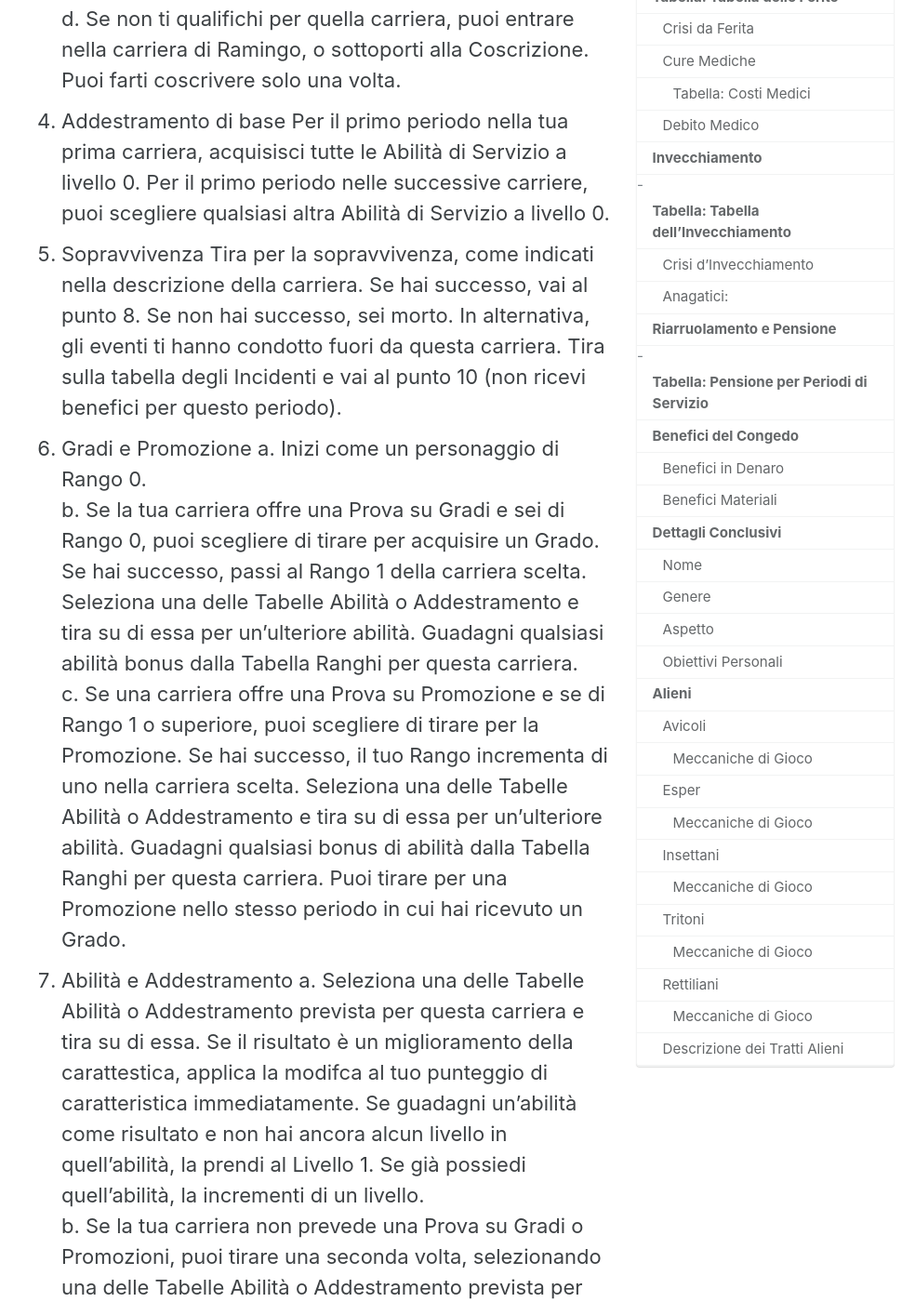
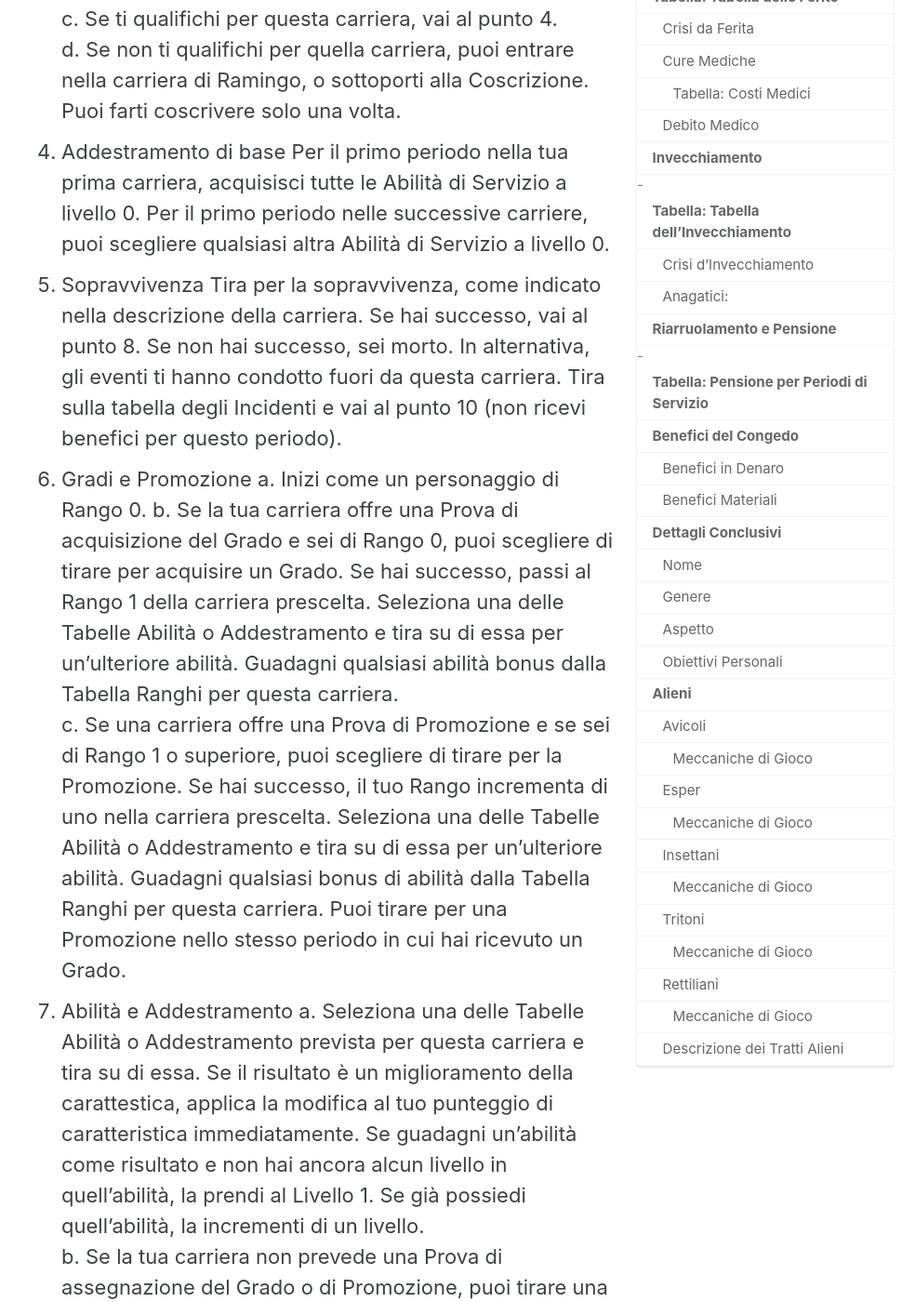
Before and after one commit to Italian-Translation-Alliance/cepheus-engine-ita.github.io, a Jekyll site: the page built from _srd/libro_primo/ch1_creazione_personaggi.md, in a window 1280 px wide and 1400 px high, scrolled down 1661 px. Shown: the whole window at 93% size, without its empty margins (296-1280 px from the left). Built offline with Jekyll 4.4.1, drawn with Linux system fonts in a browser that asks for light colours; cached includes are drawn as plain includes; some of the changed text lies outside the part shown.

Commit message:
Update ch1_creazione_personaggi.md

```diff
--- a/_srd/libro_primo/ch1_creazione_personaggi.md
+++ b/_srd/libro_primo/ch1_creazione_personaggi.md
@@ -8,17 +8,17 @@
 title: 'CAPITOLO 1: CREAZIONE DEI PERSONAGGI'
 published: true
 ---
-In Cepheus Engine i personaggi raramente sono principianti alle prime armi.
+In Cepheus Engine i personaggi raramente sono principianti freschi di fattoria.
 Non c'è alcuna limitazione a giocare un personaggio giovane e inesperto, se lo vuoi, ma siccome una vasta gamma di abilità è importante per il successo durante il gioco, molti giocatori preferiranno che i loro personaggi abbiano un po' più di esperienza del mondo.
 
-Tutti i personaggi iniziano all'età della maturità, tipicamente 18 anni. Una volta generati i punteggi per le caratteristiche e le abilità iniziali, il personaggio dovrebbe iniziare a servire periodi nella carriera scelta. Ogni periodo, che è di quattro anni, trascorso in una carriera garantisce al personaggio più esperienza dell'universo, generalmente nella forma di abilità. Genera i risultati di ciascun periodo prima di procedere al successivo. Una volta completata la carriera, i personaggi tirano per i benefici guadagnati con il "congedo" (p.e. lasciando il servizio). Possono quindi iniziare l'avventura.
+Tutti i personaggi iniziano all'età della maturità, tipicamente 18 anni. Una volta generati i punteggi per le caratteristiche e le abilità iniziali, il personaggio dovrebbe iniziare a servire periodi nella carriera prescelta. Ogni periodo, che è di quattro anni, trascorso in una carriera garantisce al personaggio più esperienza dell'universo, generalmente nella forma di abilità. Genera i risultati di ciascun periodo prima di procedere al successivo. Una volta completata la carriera, i personaggi tirano per i benefici guadagnati con il "congedo" (p.e. lasciando il servizio). Possono quindi iniziare l'avventura.
 
 Questo capitolo fornisce istruzioni complete per la generazione di ventiquattro differenti percorsi di carriera .
 
 ## Checklist di Creazione Personaggio
 
 1. Caratteristiche
-    a. Deterina le sei caratteristiche tirando 2D6 e registrandole in ordine sulla tua scheda personaggio.
+    a. Determina le sei caratteristiche tirando 2D6 e registrandole in ordine sulla tua scheda personaggio.
     b. Determina i modificatori di caratteristica.
 2. Mondo d'origine (Opzionale)
     a. Determina il mondo d'origine.
@@ -32,21 +32,21 @@
    Per il primo periodo nella tua prima carriera, acquisisci tutte le Abilità di Servizio a livello 0.
    Per il primo periodo nelle successive carriere, puoi scegliere qualsiasi altra Abilità di Servizio a livello 0.
 5. Sopravvivenza
-    Tira per la sopravvivenza, come indicati nella descrizione della carriera.
+    Tira per la sopravvivenza, come indicato nella descrizione della carriera.
     Se hai successo, vai al punto 8.
     Se non hai successo, sei morto. In alternativa, gli eventi ti hanno condotto fuori da questa carriera. Tira sulla tabella degli Incidenti e vai al punto 10 (non ricevi benefici per questo periodo).
 6. Gradi e Promozione
     a. Inizi come un personaggio di Rango 0.
-    b. Se la tua carriera offre una Prova su Gradi e sei di Rango 0, puoi scegliere di tirare per acquisire un Grado. Se hai successo, passi al Rango 1 della carriera scelta. Seleziona una delle Tabelle Abilità o Addestramento e tira su di essa per un'ulteriore abilità. Guadagni qualsiasi abilità bonus dalla Tabella Ranghi per questa carriera.
-    c. Se una carriera offre una Prova su Promozione e se di Rango 1 o superiore, puoi scegliere di tirare per la Promozione. Se hai successo, il tuo Rango incrementa di uno nella carriera scelta. Seleziona una delle Tabelle Abilità o Addestramento e tira su di essa per un'ulteriore abilità. Guadagni qualsiasi bonus di abilità dalla Tabella Ranghi per questa carriera. Puoi tirare per una Promozione nello stesso periodo in cui hai ricevuto un Grado.
+    b. Se la tua carriera offre una Prova di acquisizione del Grado e sei di Rango 0, puoi scegliere di tirare per acquisire un Grado. Se hai successo, passi al Rango 1 della carriera prescelta. Seleziona una delle Tabelle Abilità o Addestramento e tira su di essa per un'ulteriore abilità. Guadagni qualsiasi abilità bonus dalla Tabella Ranghi per questa carriera.
+    c. Se una carriera offre una Prova di Promozione e se sei di Rango 1 o superiore, puoi scegliere di tirare per la Promozione. Se hai successo, il tuo Rango incrementa di uno nella carriera prescelta. Seleziona una delle Tabelle Abilità o Addestramento e tira su di essa per un'ulteriore abilità. Guadagni qualsiasi bonus di abilità dalla Tabella Ranghi per questa carriera. Puoi tirare per una Promozione nello stesso periodo in cui hai ricevuto un Grado.
 7. Abilità e Addestramento
-    a. Seleziona una delle Tabelle Abilità o Addestramento prevista per questa carriera e tira su di essa. Se il risultato è un miglioramento della carattestica, applica la modifca al tuo punteggio di caratteristica immediatamente. Se guadagni un'abilità come risultato e non hai ancora alcun livello in quell'abilità, la prendi al Livello 1. Se già possiedi quell'abilità, la incrementi di un livello.
-    b. Se la tua carriera non prevede una Prova su Gradi o Promozioni, puoi tirare una seconda volta, selezionando una delle Tabelle Abilità o Addestramento prevista per questa carriera (che può essere la stessa tabella che hai già scelto per questo periodo oppure una differente).
+    a. Seleziona una delle Tabelle Abilità o Addestramento prevista per questa carriera e tira su di essa. Se il risultato è un miglioramento della carattestica, applica la modifica al tuo punteggio di caratteristica immediatamente. Se guadagni un'abilità come risultato e non hai ancora alcun livello in quell'abilità, la prendi al Livello 1. Se già possiedi quell'abilità, la incrementi di un livello.
+    b. Se la tua carriera non prevede una Prova di assegnazione del Grado o di Promozione, puoi tirare una seconda volta, selezionando una delle Tabelle Abilità o Addestramento prevista per questa carriera (che può essere la stessa tabella che hai già scelto per questo periodo oppure una differente).
 8. Invecchiamento
     a. Aumenta la tua età di 4 anni.
     b. Se il tuo personaggio ha 34 anni o di più, tira per l'Invecchiamento.
 9. Riarruolamento
-    a. Tira per il riarruolamento. Se fallisci, devi lasciare questa carriera. Se hai tirato un 12 naturale, non puoi lasciare questa carriera e devi continuare per un altro periodo, vai al punto 5.
+    a. Tira per il Riarruolamento. Se fallisci, devi lasciare questa carriera. Se hai tirato un 12 naturale, non puoi lasciare questa carriera e devi continuare per un altro periodo, vai al punto 5.
     b. Se hai servito per un totale di sette periodi o più durante la creazione del personaggio, allora puoi andare in pensione, vai al punto 10.
     c. Se desideri continuare in questa carriera, vai al punto 5.
     d. Se desideri lasciare questa carriera, vai al punto 10.
@@ -74,7 +74,7 @@
 
 ### Status Sociale e Titoli Nobiliari
 
-In un universo di Cepheus Engine in cui i personaggi, che hanno uno Status Sociale sufficientemente alto, sono considerati membri della nobiltà, specifici valori di Status Sociale sono spesso associati a precisi Titoli Nobiliari. La Tabella Titoli Nobiliari secondo Status Sociale presenta alcuni esempi, ma i valori effettivi possono variare da un universo all'altro.  Versioni di questi titoli tradizionalmente dati al genere femminile sono forniti tra parentesi.
+In un universo di Cepheus Engine in cui i personaggi, che hanno uno Status Sociale sufficientemente alto, sono considerati membri della nobiltà, specifici valori di Status Sociale sono spesso associati a precisi Titoli Nobiliari. La Tabella Titoli Nobiliari secondo Status Sociale presenta alcuni esempi, ma i valori effettivi possono variare da un universo all'altro.  Versioni di questi titoli, tradizionalmente dati al genere femminile, sono forniti tra parentesi.
 
 #### Tabella: Titoli Nobiliari secondo Status Sociale
 
@@ -92,15 +92,15 @@
 
 ### Forza Psionica, la Settima Caratteristica
 
-Nel Cepheus Engine, i personaggi possono qualche volta possedere una settima caratteristica. Quando un personaggio impara la Psionica, è da generare anche la caratteristica di Forza Psionica (abbreviato Psi), che da potere al proprio talento psionico. Questa caratteristica non può essere tirata o considerata nella creazione di un personaggio senza l'autorizzazione dell'Arbitro. Per maggiori informazioni, vedi il **Capitolo 3: Psionica**.
+Nel Cepheus Engine, i personaggi possono qualche volta possedere una settima caratteristica. Quando un personaggio impara la Psionica, devi generare anche la caratteristica di Forza Psionica (abbreviato Psi), che alimenta il potere del proprio talento psionico. Questa caratteristica non può essere tirata o considerata nella creazione di un personaggio senza l'autorizzazione dell'Arbitro. Per maggiori informazioni, vedi il **Capitolo 3: Psionica**.
 
 ### Determinare i Punteggi di Caratteristica
 
-Determinare i punteggi di caratteristica è è abbastanza semplice.  Tira le tue sei caratteristiche usando 2D6 e registrandoli nell'ordine standard: Forza (For), Destrezza (Dex), Resistenza (Res), Intelligenza (Int), Educazione (Edu) e Status Sociale (Soc).
+Determinare i punteggi di caratteristica è abbastanza semplice.  Tira le tue sei caratteristiche usando 2D6 e registrandoli nell'ordine standard: Forza (For), Destrezza (Dex), Resistenza (Res), Intelligenza (Int), Educazione (Edu) e Status Sociale (Soc).
 
 **Regola Opzionale**: Con il consenso dell'Arbitro, tira 2D6 sei volte e assegna i risultati alle sei differenti caratteristiche basandoti su una particolare concezione di personaggio. Per esempio, se immagini il tuo personaggio come un ricercatore altamente istruito, allora potresti assegnare il tuo risultato più alto all'Educazione e assegnare il secondo risultato più alto all'Intelligenza.
 
-**Limiti dei Punteggi di Carattestica**: Per i personaggi giocanti, un punteggio di caratteristica non può tipicamente superare il massimo di 15, né può scendere permanentemente sotto ad 1, ad eccezione di particolari circostanze.
+**Limiti dei Punteggi di Carattestica**: Per i personaggi giocanti, un punteggio di caratteristica non può tipicamente superare il massimo di 15, né può scendere permanentemente sotto ad 1, a eccezione di particolari circostanze.
 
 ### Modificatori di Caratteristica
 
@@ -206,7 +206,7 @@
 
 #### Tabella: Abilità del Mondo d'origine secondo Codice di Commercio
 
-| Trade Code          | Skill                |
+| Codice di Commercio | Abilità       |
 | ------------------- | -------------------- |
 | Alta Tecnologia     | Computer-0           |
 | Agricolo            | Animali-0            |
@@ -316,7 +316,7 @@
 
 Ogni carriera ha tabelle abilità associate ad essa - Sviluppo Personale, Abilità di Servizio, Abilità Specialistiche ed Educazione Avanzata. In ciascun periodo trascorso in una carriera, scegli una di queste tabelle e tira 1D6 per vedere quale abilità puoi incrementare. Puoi tirare sulla tabella Educazione Avanzata solamente se il personaggio ha Educazione 8+.
 
-Siccome Atleti, Barbari, Cinturiani, Raminghi, Intratternitori, Cacciatori ed Esploratori non hanno prove di assegnazione del Grado o di Promozione, i personaggi ottengono, per ciascun periodo, due tiri per le abilità invece che solo un tiro.
+Siccome Atleti, Barbari, Cinturiani, Raminghi, Intratternitori, Cacciatori ed Esploratori non hanno Prove di assegnazione del Grado o di Promozione, i personaggi ottengono, per ciascun periodo, due tiri per le abilità invece che solo un tiro.
 
 ### Abilità a Cascata
 
```
Also changed, not shown: other parts of _srd/libro_primo/ch1_creazione_personaggi.md (+12 -12 lines).
